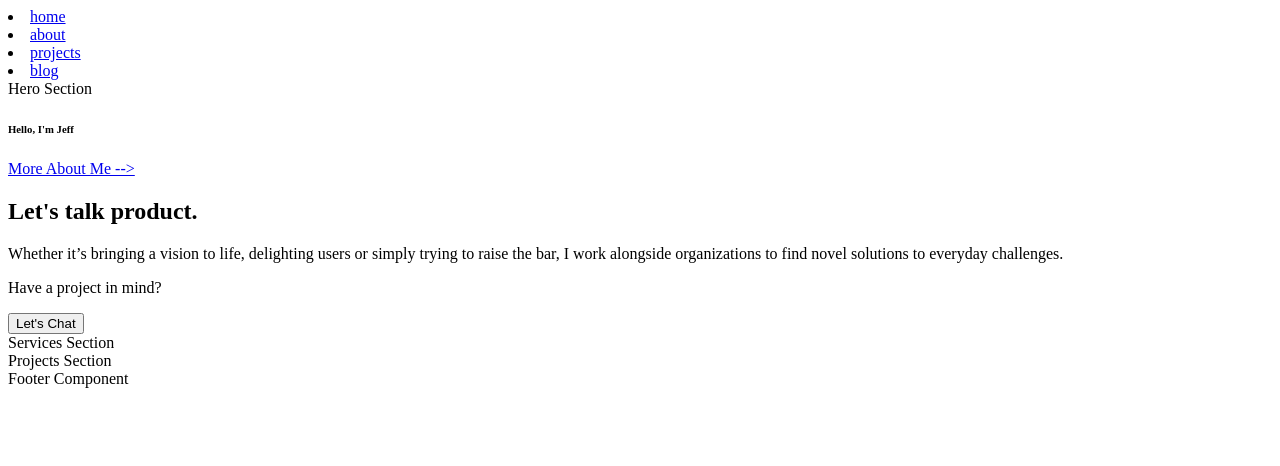
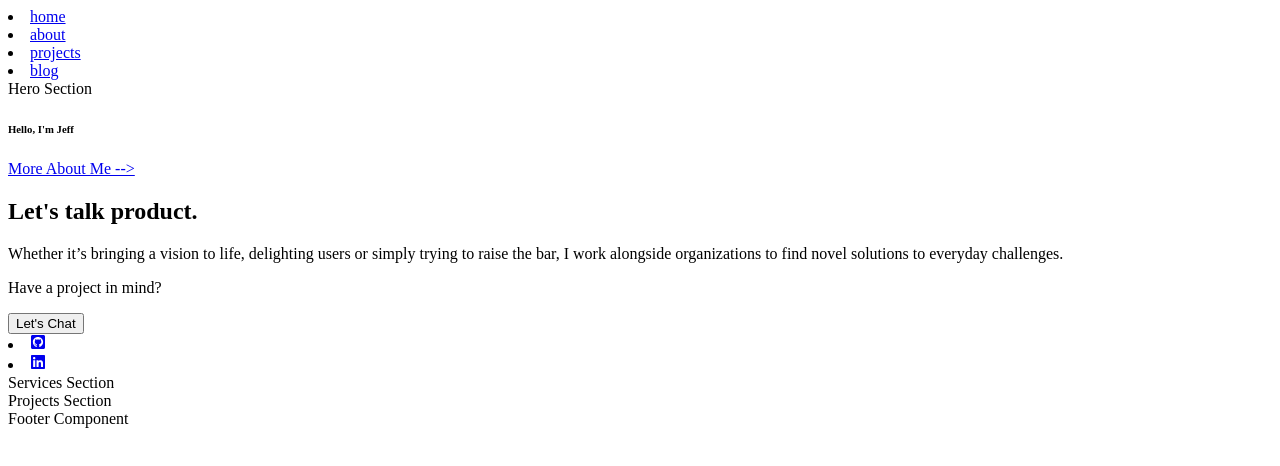
Before and after one commit to jholek/gatsby-portfolio-site, a Gatsby site: page / in a window 1280 px wide. Built offline with nearby package versions, Linux system fonts and the light colour scheme; Gatsby itself is replaced by a stand-in of ours.

Commit message:
added react icons and links to socials

```diff
--- a/package.json
+++ b/package.json
@@ -17,7 +17,8 @@
     "gatsby": "^2.23.12",
     "prop-types": "^15.7.2",
     "react": "^16.12.0",
-    "react-dom": "^16.12.0"
+    "react-dom": "^16.12.0",
+    "react-icons": "^3.10.0"
   },
   "devDependencies": {
     "eslint": "^6.8.0",
--- /dev/null
+++ b/src/components/SocialLinks.jsx
@@ -0,0 +1,32 @@
+import React from 'react';
+import { Link } from 'gatsby';
+import { FaGithubSquare, FaLinkedin } from 'react-icons/fa';
+
+const links = [
+  {
+    id: 1,
+    icon: <FaGithubSquare />,
+    url: 'https://www.github.com/jholek',
+  },
+  {
+    id: 2,
+    icon: <FaLinkedin />,
+    url: 'https://www.linkedin.com/in/jeffholek/',
+  },
+];
+
+const SocialLinks = () => {
+  return (
+    <>
+      {links.map((link) => (
+        <li key={link.id}>
+          <a href={link.url} target='_blank' rel='noopener'>
+            {link.icon}
+          </a>
+        </li>
+      ))}
+    </>
+  );
+};
+
+export default SocialLinks;
--- a/src/components/lander/Hero.jsx
+++ b/src/components/lander/Hero.jsx
@@ -1,5 +1,7 @@
 import React from 'react';
 import { Link } from 'gatsby';
+
+import SocialLinks from '../SocialLinks';
 
 const Hero = () => (
   <header>
@@ -15,6 +17,7 @@ const Hero = () => (
       </p>
       <p>Have a project in mind?</p>
       <button>Let's Chat</button>
+      <SocialLinks />
     </article>
   </header>
 );
```
Also changed, not shown: 1 other file.
